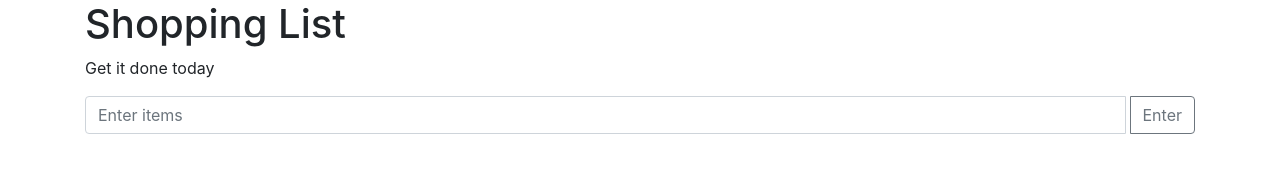
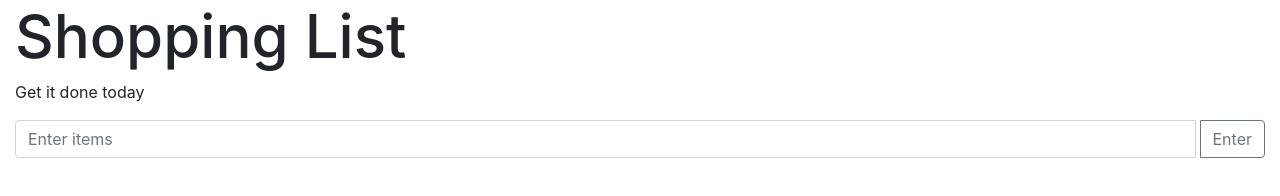
Before and after one commit to ilMatadore/shoppingList, a plain HTML site: page index.html in a window 1280 px wide. Drawn offline with nearby package versions, Linux system fonts and the light colour scheme.

Commit message:
Add files via upload
updating2

```diff
--- a/index.html
+++ b/index.html
@@ -6,9 +6,9 @@
 	<link rel="stylesheet" href="https://stackpath.bootstrapcdn.com/bootstrap/4.1.3/css/bootstrap.min.css" integrity="sha384-MCw98/SFnGE8fJT3GXwEOngsV7Zt27NXFoaoApmYm81iuXoPkFOJwJ8ERdknLPMO" crossorigin="anonymous">
 </head>
 <body>
-	<div class="container">
+	<div class="container-fluid">
 		<h1>Shopping List</h1>
-		<p id="first">Get it done today</p>
+		<p>Get it done today</p>
 		<div class="input-group mb-3">
   			<input id="userinput" type="text" class="form-control" placeholder="Enter items">
   			<div class="input-group-append">
--- a/style.css
+++ b/style.css
@@ -1,5 +1,13 @@
+.container-fluid h1 {
+  font-size: 60px;
+}
+
+
+
 .done {
   text-decoration: line-through;
+  text-decoration-color: red;
+  text-decoration-style: double;
 }
 
 body {
@@ -11,10 +19,8 @@ body {
   font-size: 20px;
   border: .5px solid #D3D3D3;
   list-style: none;
-  font-weight: 100;
   padding-left: 10px;
   line-height: 33px;
-  background-color: #e2fdff;
 }
 
 .list-group {
```
